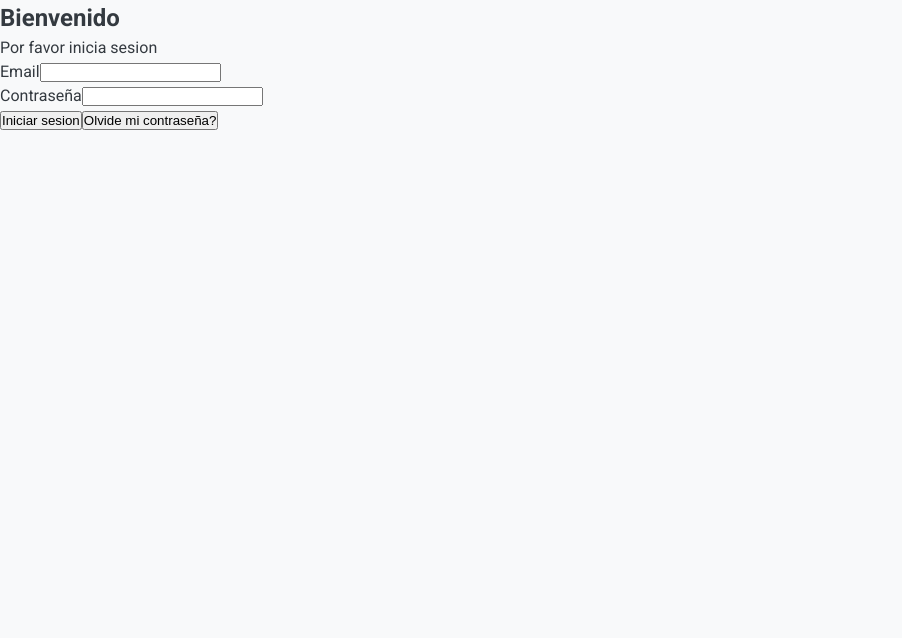
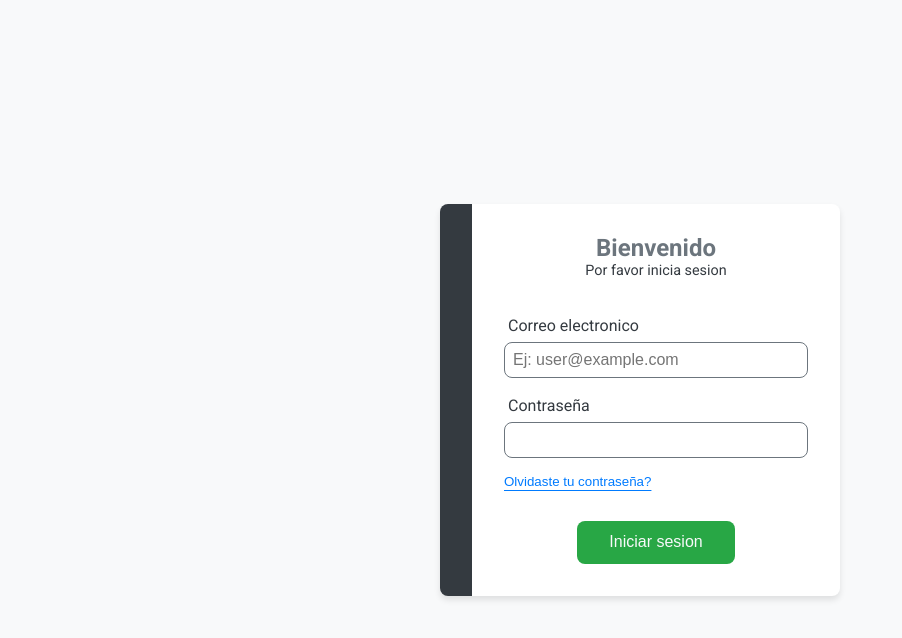
Before and after one commit to victorwcv/BC56-FRONTEND-REACT-NTT, a React (Vite) app: page / in a window 1280 px wide. Shown: the top 638 px of the page, without its empty margins (0-902 px from the left). Built offline with nearby package versions, Linux system fonts and the light colour scheme.

Commit message:
feat: Crear y estilar LoginForm y  LoginPage, crear la interface User.

```diff
--- /dev/null
+++ b/src/pages/login-page/LoginPage.module.css
@@ -0,0 +1,41 @@
+.loginPage {
+  position: relative;
+  display: flex;
+  flex-direction: column;
+  align-items: center;
+  justify-content: center;
+  height: 100vh;
+  min-height: fit-content;
+}
+
+.loginPage__container {
+  width: 400px;
+  padding: 2rem;
+  margin: 1rem;
+  background-color: white;
+  border-radius: 0.5rem;
+  box-shadow: 0px 4px 6px rgba(0, 0, 0, 0.1);
+  border-left: 2rem solid var(--dark-color);
+}
+
+
+.loginPage__title {
+  text-align: center;
+  line-height: 1.5rem;
+  color: var(--secondary-color);
+}
+
+.loginPage__subtitle {
+  text-align: center;
+  margin-bottom: 2rem;
+  font-size: .9rem;
+}
+
+@media (max-width: 480px) {
+  .loginPage__container {
+    width: 90%;
+    background-color: transparent;
+    box-shadow: none;
+    border-left: none;
+  }
+}
--- a/src/pages/login-page/LoginPage.tsx
+++ b/src/pages/login-page/LoginPage.tsx
@@ -1,29 +1,17 @@
+import styles from "./LoginPage.module.css";
+import LoginForm from "./components/LoginForm";
 
 const LoginPage = () => {
+  return (
+    <div className={styles.loginPage}>
+      <div className={styles.loginPage__container}>
+        <h2 className={styles.loginPage__title}>Bienvenido</h2>
+        <p className={styles.loginPage__subtitle}>Por favor inicia sesion</p>
 
-  return (
-    <div>
-      <h2>Bienvenido</h2>
-      <p>Por favor inicia sesion</p>
+        <LoginForm />
+      </div>
+    </div>
+  );
+};
 
-      <form >
-        <div>
-          <label htmlFor="email">Email</label>
-          <input type="text" name="email" id="email" />
-        </div>
-        <div>
-          <label htmlFor="password">Contraseña</label>
-          <input type="password" name="password" id="password" />
-        </div>
-        <div>
-          <button type="submit">Iniciar sesion</button>
-          <button type="button">Olvide mi contraseña?</button>
-        </div>
-
-      </form>
-
-    </div>
-  )
-}
-
-export default LoginPage
+export default LoginPage;
--- /dev/null
+++ b/src/pages/login-page/components/LoginForm.tsx
@@ -0,0 +1,66 @@
+import styles from "../css/loginForm.module.css";
+import { useForm } from "react-hook-form";
+
+interface SubmitData {
+  email: string;
+  password: string;
+}
+
+const LoginForm = () => {
+  const {
+    register,
+    handleSubmit,
+    formState: { errors },
+  } = useForm({
+    defaultValues: {
+      email: "",
+      password: "",
+    },
+  });
+
+  const onSubmit = (data: SubmitData) => {
+    console.log(data);
+  };
+
+  return (
+    <form onSubmit={handleSubmit(onSubmit)}>
+      <div className={styles.field__container}>
+        <label htmlFor="email" className={styles.field__label}>
+          Correo electronico
+        </label>
+        <input
+          type="text"
+          placeholder="Ej: user@example.com"
+          {...register("email", {
+            required: "Ingrese un correo",
+            validate: {
+              email: (value) =>
+                /\S+@\S+\.\S+/.test(value) || "Ingrese un correo válido",
+            },
+          })}
+          className={styles.field__input}
+        />
+        <p className={styles.field__error}>{errors.email?.message}</p>
+      </div>
+      <div className={styles.field__container}>
+        <label htmlFor="password" className={styles.field__label}>
+          Contraseña
+        </label>
+        <input
+          type="password"
+          {...register("password", { required: "Ingrese una contraseña" })}
+          className={styles.field__input}
+        />
+        <p className={styles.field__error}>{errors.password?.message}</p>
+      </div>
+      <button type="button" className={styles.btnLink}>
+        Olvidaste tu contraseña?
+      </button>
+      <button type="submit" className={styles.btnSubmit}>
+        Iniciar sesion
+      </button>
+    </form>
+  );
+};
+
+export default LoginForm;
--- /dev/null
+++ b/src/pages/login-page/css/loginForm.module.css
@@ -0,0 +1,62 @@
+.field__container {
+  display: flex;
+  position: relative;
+  flex-direction: column;
+  margin: 1rem 0;
+  gap: 0.25rem;
+}
+
+.field__label {
+  margin-left: .25rem;
+}
+
+.field__input {
+  padding: 0.5rem;
+  border: 1px solid var(--secondary-color);
+  border-radius: 0.5rem;
+  font-size: 1rem;
+  outline: none;
+}
+
+.field__error {
+  position: absolute;
+  right: 0.5rem;
+  bottom: -1.3rem;
+  color: red;
+  font-size: 0.75rem;
+}
+
+.btnLink {
+  display: block;
+  cursor: pointer;
+  border: none;
+  margin: 1rem 0;
+  background-color: transparent;
+  color: var(--primary-color);
+  text-decoration: underline;
+  text-underline-offset: 0.25rem;
+}
+
+.btnLink:hover {
+  opacity: 0.7;
+}
+
+.btnSubmit {
+  display: block;
+  margin: 2rem auto 0 auto;
+  cursor: pointer;
+  border-radius: 0.5rem;
+  border: none;
+  background-color: var(--success-color);
+  color: var(--light-color);
+  font-size: 1rem;
+  padding: 0.8rem 2rem;
+}
+
+.btnSubmit:hover {
+  opacity: 0.9;
+}
+
+.btnSubmit:active {
+  transform: scale(0.98);
+}
--- a/src/types/interfaces/initialState.interface.ts
+++ b/src/types/interfaces/initialState.interface.ts
@@ -1,10 +1,12 @@
 import { type Category } from "./category.interface";
 import { type CartItem, type Product } from "./product.interface";
 import { type CatSlug } from "./api.interface";
+import { User } from "./user.interface";
 
 // interface for the context
 export interface InitialState {
   categories: Category[];
+  user: User | null;
   products: Product[];
   filteredProducts: Product[];
   selectedCategory: CatSlug;
--- /dev/null
+++ b/src/types/interfaces/user.interface.ts
@@ -0,0 +1,4 @@
+export interface User {
+  username: string;
+  email: string;
+}
```
